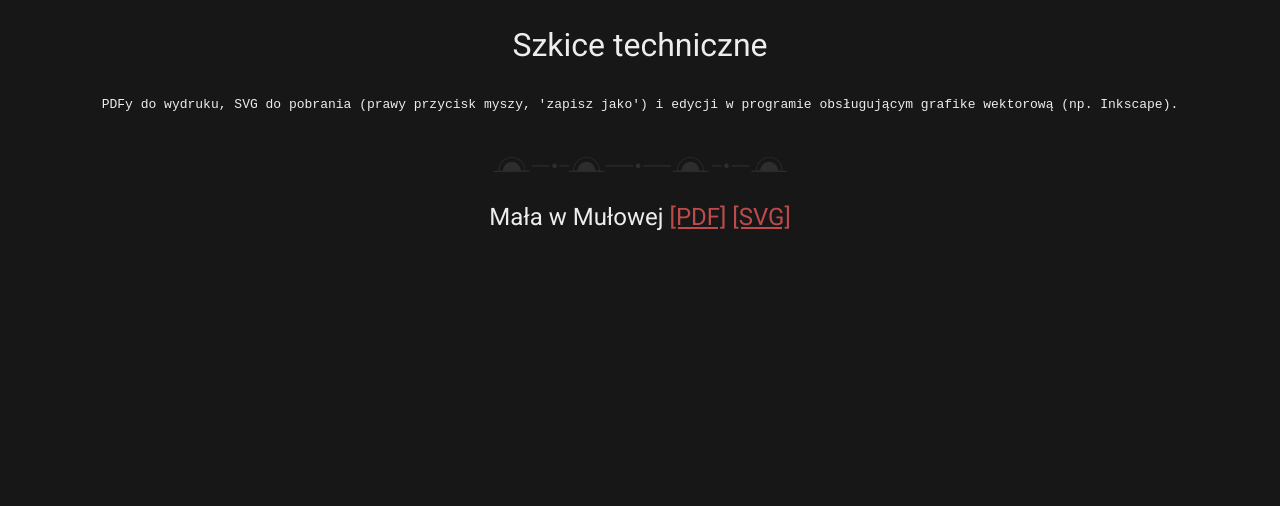
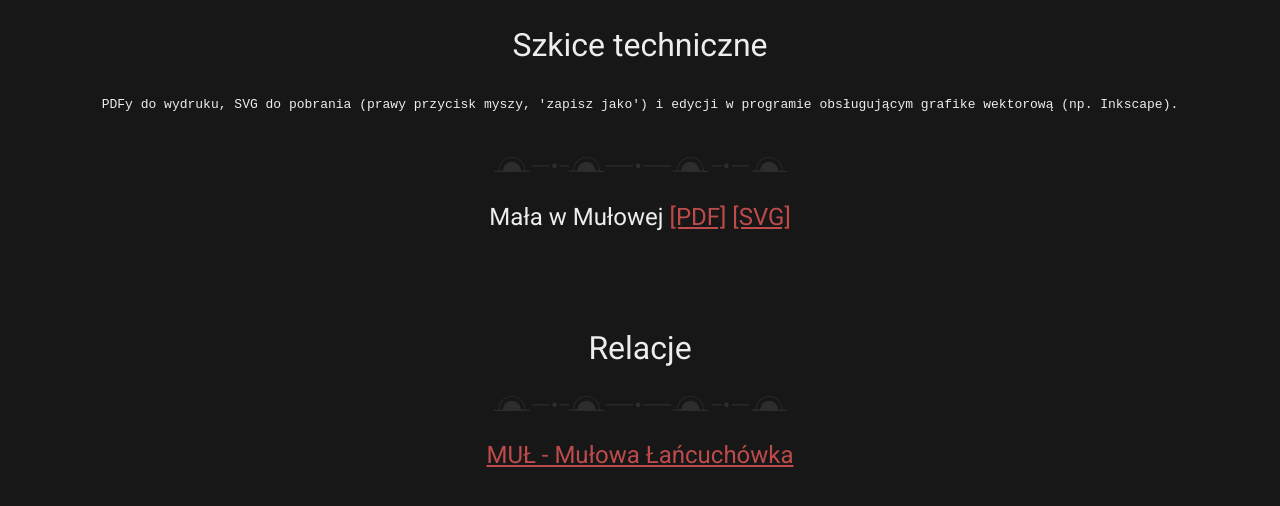
Before and after one commit to dziury/szkice, a Jekyll site: the page built from index.md, in a window 1280 px wide. Shown: the top 506 px of the page. Built offline with Jekyll 4.4.1, drawn with Linux system fonts in a browser that asks for light colours; our own code applies the rules of GitHub Pages for plain Markdown files.

Commit message:
added link to main site

```diff
--- a/index.md
+++ b/index.md
@@ -24,3 +24,16 @@
 ## Studnia Szpatowców [[PDF]](https://docs.google.com/viewer?url=https://github.com/dziury/szkice/raw/gh-pages/PDF/Studnia%20Szpatowc%C3%B3w.pdf){:target="_blank"} [[SVG]](https://github.com/dziury/szkice/raw/gh-pages/SVG/Studnia%20Szpatowc%C3%B3w.svg){:target="_blank"}
 <code>(Kroczyce, woj. śląskie, pow. zawierciański; 50.570516, 19.520952; Długość: 58m; Głębokość: 36.5m;</code> [PIG](http://jaskiniepolski.pgi.gov.pl/Details/Information/3506){:target="_blank"}<code>)</code>
 -->
+
+<div>
+<br>
+<br>
+</div>
+
+# Relacje
+
+![title](Obrazy/site div 3.png)
+
+
+
+## [MUŁ - Mułowa Łańcuchówka]([szkice](https://dziury.github.io/szkice/Relacje/MU%C5%81%20-%20Mu%C5%82owa%20%C5%81a%C5%84cuch%C3%B3wka.html))
```
